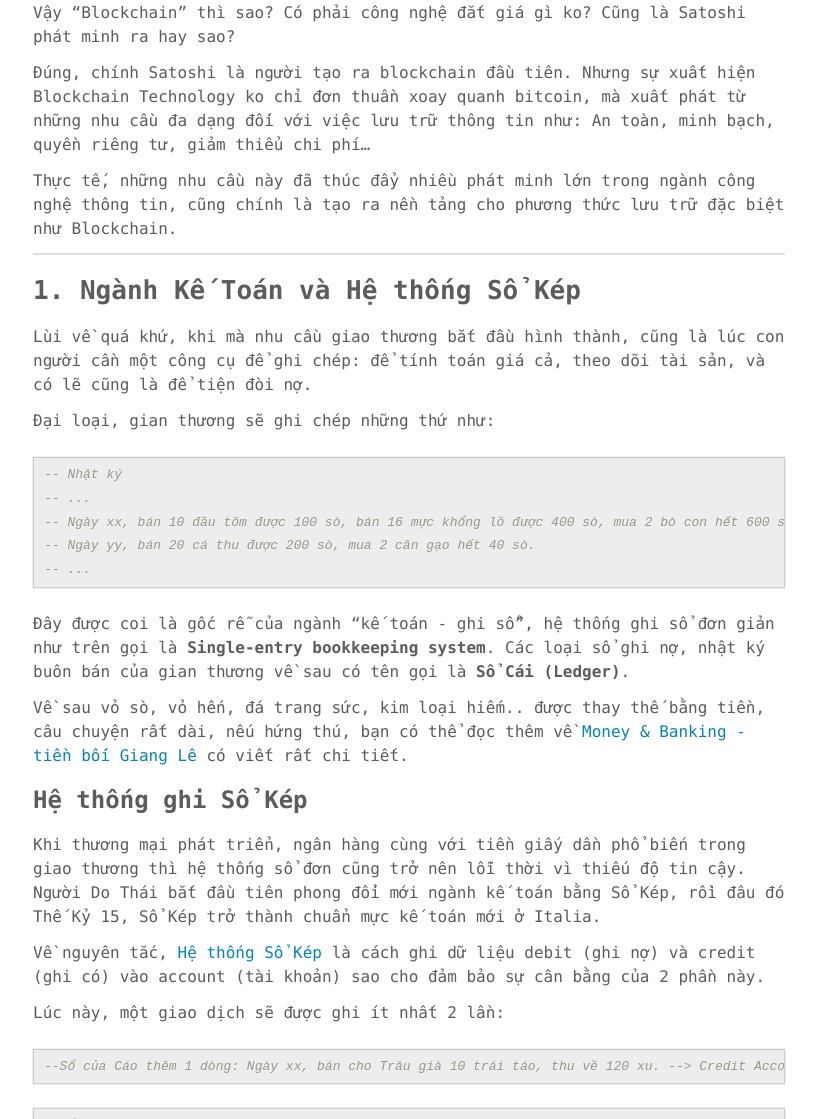
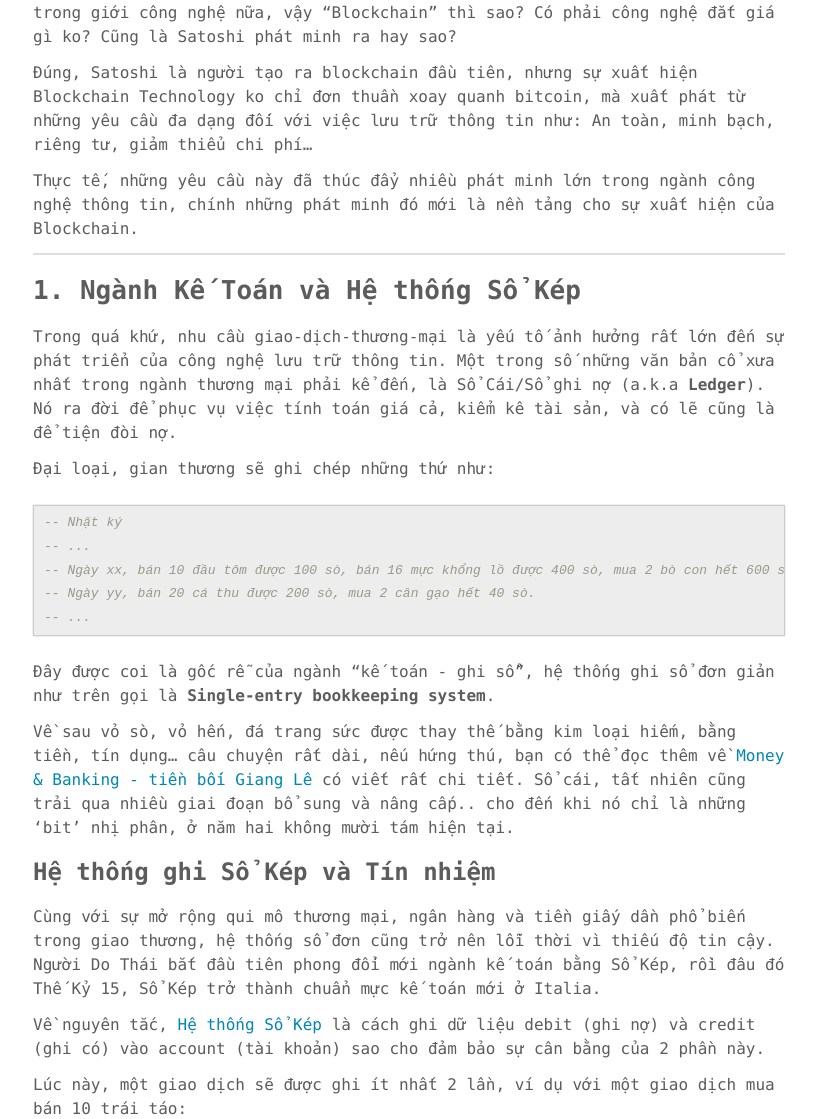
Before and after one commit to phuoc-thanh/phuoc-thanh.github.io, a Jekyll site: the page built from _posts/2018-07-17-road-to-blockchain-intro.md, in a window 1280 px wide and 1400 px high, scrolled down 297 px. Shown: the part 281-1400 px from the top of the window, without its empty margins (231-1048 px from the left). Built offline with Jekyll 4.4.1, drawn with Linux system fonts in a browser that asks for light colours; some of the changed text lies outside the part shown.

Commit message:
update blockchain history post - version 2019

````diff
--- a/_posts/2018-07-17-road-to-blockchain-intro.md
+++ b/_posts/2018-07-17-road-to-blockchain-intro.md
@@ -8,18 +8,18 @@
 
 ![A piece of History](/assets/images/rtb01/history.png)
 
-Satoshi Nakamoto cùng câu chuyện đắt giá: Bitcoin, có lẽ đã ko còn quá xa lạ. Vậy "Blockchain" thì sao? Có phải công nghệ đắt giá gì ko? Cũng là Satoshi phát minh ra hay sao?
+Satoshi Nakamoto cùng câu chuyện đắt giá: Bitcoin, có lẽ đã ko còn quá xa lạ trong giới công nghệ nữa, vậy "Blockchain" thì sao? Có phải công nghệ đắt giá gì ko? Cũng là Satoshi phát minh ra hay sao?
 
-Đúng, chính Satoshi là người tạo ra blockchain đầu tiên. Nhưng sự xuất hiện Blockchain Technology ko chỉ đơn thuần xoay quanh bitcoin, mà xuất phát từ những nhu cầu đa dạng đối với việc lưu trữ thông tin như: An toàn, minh bạch, quyền riêng tư, giảm thiểu chi phí...
+Đúng, Satoshi là người tạo ra blockchain đầu tiên, nhưng sự xuất hiện Blockchain Technology ko chỉ đơn thuần xoay quanh bitcoin, mà xuất phát từ những yêu cầu đa dạng đối với việc lưu trữ thông tin như: An toàn, minh bạch, riêng tư, giảm thiểu chi phí...
 
-Thực tế, những nhu cầu này đã thúc đẩy nhiều phát minh lớn trong ngành công nghệ thông tin, cũng chính là tạo ra nền tảng cho phương thức lưu trữ đặc biệt như Blockchain.
+Thực tế, những yêu cầu này đã thúc đẩy nhiều phát minh lớn trong ngành công nghệ thông tin, chính những phát minh đó mới là nền tảng cho sự xuất hiện của Blockchain.
 
 
 ---
 
 ## 1. Ngành Kế Toán và Hệ thống Sổ Kép
 
-Lùi về quá khứ, khi mà nhu cầu giao thương bắt đầu hình thành, cũng là lúc con người cần một công cụ để ghi chép: để tính toán giá cả, theo dõi tài sản, và có lẽ cũng là để tiện đòi nợ.
+Trong quá khứ, nhu cầu giao-dịch-thương-mại là yếu tố ảnh hưởng rất lớn đến sự phát triển của công nghệ lưu trữ thông tin. Một trong số những văn bản cổ xưa nhất trong ngành thương mại phải kể đến, là Sổ Cái/Sổ ghi nợ (a.k.a **Ledger**). Nó ra đời để phục vụ việc tính toán giá cả, kiểm kê tài sản, và có lẽ cũng là để tiện đòi nợ.
 
 Đại loại, gian thương sẽ ghi chép những thứ như:
 
@@ -31,17 +31,18 @@
 -- ...
 ```
 
-Đây được coi là gốc rễ của ngành "kế toán - ghi sổ", hệ thống ghi sổ đơn giản như trên gọi là **Single-entry bookkeeping system**. Các loại sổ ghi nợ, nhật ký buôn bán của gian thương về sau có  tên gọi là **Sổ Cái (Ledger)**.
+Đây được coi là gốc rễ của ngành "kế toán - ghi sổ", hệ thống ghi sổ đơn giản như trên gọi là **Single-entry bookkeeping system**.
 
-Về sau vỏ sò, vỏ hến, đá trang sức, kim loại hiếm.. được thay thế bằng tiền, câu chuyện rất dài, nếu hứng thú, bạn có thể đọc thêm về [Money & Banking - tiền bối Giang Lê](https://kinhtetaichinh.blogspot.com/2010/12/money-and-banking-vii.html) có viết rất chi tiết.
+Về sau vỏ sò, vỏ hến, đá trang sức được thay thế bằng kim loại hiếm, bằng tiền, tín dụng... câu chuyện rất dài, nếu hứng thú, bạn có thể đọc thêm về [Money & Banking - tiền bối Giang Lê](https://kinhtetaichinh.blogspot.com/2010/12/money-and-banking-vii.html) có viết rất chi tiết. Sổ cái, tất nhiên cũng trải qua nhiều giai đoạn bổ sung và nâng cấp.. cho đến khi nó chỉ là những 'bit' nhị phân, ở năm hai không mười tám hiện tại.
 
-### Hệ thống ghi Sổ Kép
+### Hệ thống ghi Sổ Kép và Tín nhiệm
 
-Khi thương mại phát triển, ngân hàng cùng với tiền giấy dần phổ biến trong giao thương thì hệ thống sổ đơn cũng trở nên lỗi thời vì thiếu độ tin cậy. Người Do Thái bắt đầu tiên phong đổi mới ngành kế toán bằng Sổ Kép, rồi đâu đó Thế Kỷ 15, Sổ Kép trở thành chuẩn mực kế toán mới ở Italia.
+Cùng với sự mở rộng qui mô thương mại, ngân hàng và tiền giấy dần phổ biến trong giao thương, hệ thống sổ đơn cũng trở nên lỗi thời vì thiếu độ tin cậy. Người Do Thái bắt đầu tiên phong đổi mới ngành kế toán bằng Sổ Kép, rồi đâu đó Thế Kỷ 15, Sổ Kép trở thành chuẩn mực kế toán mới ở Italia.
 
 Về nguyên tắc, [Hệ thống Sổ Kép](https://en.wikipedia.org/wiki/Double-entry_bookkeeping_system) là cách ghi dữ liệu debit (ghi nợ) và credit (ghi có) vào account (tài khoản) sao cho đảm bảo sự cân bằng của 2 phần này.
 
-Lúc này, một giao dịch sẽ được ghi ít nhất 2 lần:
+
+Lúc này, một giao dịch sẽ được ghi ít nhất 2 lần, ví dụ với một giao dịch mua bán 10 trái táo:
 
 ```haskell
 --Sổ của Cáo thêm 1 dòng: Ngày xx, bán cho Trâu già 10 trái táo, thu về 120 xu. --> Credit Account Cáo + 120
@@ -51,34 +52,34 @@
 --Sổ của Trâu thêm 1 dòng: Ngày xx, mua của Cáo già 10 trái táo, mất 120 xu. --> Debit Account Trâu + 120
 ```
 
-Như vậy đảm bảo Credit Cáo = Debit Trâu, và nếu cần thiết, 2 bên kí tên vào 1 bản hợp đồng chung, để khỏi ai giả mạo sổ sách hí hí. Và nếu cần thiết, Ngân Hàng có thể làm một ghi một bản nữa vào sổ của họ (bản ghi thứ 3)
+Như vậy đảm bảo Credit Cáo = Debit Trâu, và nếu cần thiết, 2 bên kí tên vào 1 bản hợp đồng chung, để khỏi ai giả mạo sổ sách hí hí.
 
 ![Early 19th-century ledger](/assets/images/rtb01/ledger.png)
+
+Tín nhiệm trong giao dịch cũng ra đời sau đó ít lâu, khởi đầu bằng những tiệm ký gửi vàng - Goldsmith, và tiến hoá dần thành Ngân Hàng và tiền tệ. Ngân Hàng được xem như một tổ chức tín nhiệm - bên thứ ba, đem uy tín ra để lưu trữ tài sản, đồng thời ghi chép giao dịch và tình trạng tài sản của người tham gia giaiao dịch trong hệ thống.
 
 
 ---
 
 ## 2. Yếu kém của Sổ Kép và Tổ chức tín nhiệm
 
-Cho tới hiện tại: 2018, chúng ta vẫn đang sử dụng cách ghi sổ kép có tuổi đời hơn 500 năm, và đã có những gian lận xảy ra.
+Cho tới hiện tại, chúng ta vẫn đang sử dụng cách ghi sổ kép có tuổi đời hơn 500 năm, và đã có những gian lận xảy ra.
 
 Vấn đề của Sổ Kép nằm ở 2 chữ Cân Bằng - "Balanced but it's not correct"
 
 Có rất nhiều vị đại hiệp có khả năng phù phép sự cân bằng của Sổ kép này bằng cách cố tình ghi chép sai, khai khống, mua chuộc, giả mạo chữ ký v.v... và những sai sót này được tính toán tỉ mỉ, công phu, đảm bảo "Totally Balanced" cho các tài khoản được ghi chép.
 
-Ngành kiểm toán đã phát hiện được rất nhiều gian lận và chúng ta hằng ngày vẫn chứng kiến những phiên tòa xử các vụ án giả mạo sổ sách..
 
-### Niềm tin vào vào tổ chức tín nhiệm
+### Hiểm hoạ gian lận nội bộ
 
-Vai trò của Tổ chức tín nhiệm (Trusted Third Party) trong giao dịch, ban đầu được xem như một bổ sung, để giảm thiểu rủi ro của sai sót và gian lận, và mang tính chất lưu trữ - phòng trường hợp tranh chấp, thanh tra.. đúng theo ý nghĩa câu nói "chọn mặt gửi vàng".
+Vai trò của Tổ chức tín nhiệm (Trusted Third Party) trong giao dịch, ban đầu được xem như một bổ sung, để giảm thiểu rủi ro của sai sót và gian lận, và mang tính chất lưu trữ - phòng trường hợp tranh chấp, thanh tra.. đúng như ý nghĩa câu nói "chọn mặt gửi vàng".
 
-Thế kỷ 20, đột phá trong lĩnh vực CNTT mang đến những hệ thống lưu trữ thông tin giao dịch khổng lồ, tập trung, được quản lý bởi những Tổ chức tín nhiệm .
-
+Thế kỷ 20, đột phá trong lĩnh vực CNTT mang đến những hệ thống lưu trữ thông tin giao dịch khổng lồ, tập trung, được quản lý bởi những Tổ chức tín nhiệm.
 Tất nhiên, TTP cũng có nhiều nhược điểm, và đáng kể nhất có lẽ là hiểm họa "Insider Fraud" - Gian lận nội bộ.
 
 ![Insider Fraud](/assets/images/rtb01/cyber_attack.jpg)
 
-Nói một cách dễ hiểu, là những gian lận này phát sinh từ bản thân "bên trong tổ chức" mà chúng ta đang tin tưởng. Chúng ta đang đặt niềm tin vào những tổ chức tín nhiệm, họ thường mang danh tiếng và của cải ra để đảm bảo cho sự tín nhiệm của tổ chức. Nhưng "tổ chức" đó là ai? Cũng là những con người bình thường mà thôi..
+Nói một cách dễ hiểu, là những gian lận này phát sinh từ bản thân "bên trong tổ chức" mà chúng ta đang tin tưởng. Chúng ta đang đặt niềm tin vào những tổ chức nơi mà họ thường mang danh tiếng và của cải ra để đảm bảo cho sự tín nhiệm của họ. Nhưng "tổ chức" đó là ai? Cũng là những con người bình thường mà thôi.
 
 Những người bên trong một Tổ chức tín nhiệm, họ có thẩm quyền, họ được tiếp xúc với những dữ liệu ghi chép, hệ thống thông tin quan trọng. Và họ cũng chính là nguy cơ tiềm ẩn. Nhân viên cũ, cộng tác viên, đối tác, quản trị viên và thậm chí là kiểm soát viên đều có thể trở thành nhân tố tham gia vào những cuộc gian lận như:
 
@@ -109,15 +110,16 @@
 
 > This alternate logic has been expressed in the term Centralised Vulnerability Party or CVP. Instead of the marketing hope that you trust the TTP, you the user are forced to trust. You have no choice, and are vulnerable to this central, all-powerful party...
 
+Một nguy cơ bảo mật khác của TTP là Single Point of Failure cũng thường được đề cập đến, nói đơn giản thì dữ liệu tập trung ở một nơi thì đồng nghĩa với rủi ro mất mát / ngưng hoạt động của toàn hệ thống nếu như điểm tập trung đó bị phá vỡ (bởi những cuộc tấn công, bởi hiểm hoạ tự nhiên, phá hoại nội bộ...).
+
+
 ---
 
-## 5. Một hệ thống ghi chép hoàn hảo
+## 3. Một hệ thống ghi chép hoàn hảo
 
-Nhận thấy những hiểm họa về an toàn thông tin và mặt trái của nguyên lý tập trung trong những Tổ chức tín nhiệm, chúng ta lại một lần nữa đi tìm giải pháp cho một nền tảng lưu trữ mới...
+Để khắc phục những nguy cơ về an toàn thông tin như đã kể trên, rất nhiều nghiên cứu và thử nghiệm được tiến hành, đặc biệt là ở 2 lĩnh vực: Mã hoá thông tin và phân tán dữ liệu.
 
-Có một sự thật rằng, khi người nào đó tìm ra được một lỗ hổng của hệ thống, thì chính người đó cũng đồng thời nghĩ tới giải pháp khắc phục. Hơn ai hết, họ là người hiểu rõ bản chất vấn đề nhất.
-
-Từ những năm 198x, rất nhiều nhà nghiên cứu đã đóng góp vào quá trình cải tiến hệ thống ghi chép, lưu trữ, thanh toán, mã hóa... Gián tiếp lẫn trực tiếp, lý thuyết và thử nghiệm... Các bạn có thể xem thêm ở đây: [Satoshi Nakamoto Institute](https://nakamotoinstitute.org/literature/), một số bài nổi bật tôi gợi ý nên đọc:
+Trong số những giải pháp về lưu trữ số, có rất nhiều nghiên cứu đã ảnh hưởng đến sự ra đời của bitcoin, như:
 
 1. [Nick Szabo - The God Protocols (1997-1999)](https://nakamotoinstitute.org/the-god-protocols/)
 
@@ -129,7 +131,7 @@
 
 5. [Ian Grigg - Triple Entry Accounting (2005)](https://nakamotoinstitute.org/triple-entry-accounting)
 
-Note: Nghiên cứu của Ian Grigg hoàn toàn ko liên quan đến lý thuyết "Momentum Accounting and Triple-Entry Bookkeeping" của giáo sư Yuji Ijiri. Có một blog trên hackernoon đã viết sai về khái niệm "kế toán tam phân", người dịch Việt ngữ cũng sai theo.
+**Note: Nghiên cứu của Ian Grigg hoàn toàn ko liên quan đến lý thuyết "Momentum Accounting and Triple-Entry Bookkeeping" của giáo sư Yuji Ijiri. Có một blog trên hackernoon đã viết sai về khái niệm "kế toán tam phân", người dịch Việt ngữ cũng đã hiểu sai về khái niệm này.**
 
 Tóm tắt lại cho các bạn ko có thời gian đọc, những nghiên cứu khoảng thời gian này, ít nhiều đều hướng đến một hệ thống lưu trữ hoàn thiện, mang các đặc điểm:
 
@@ -137,11 +139,11 @@
 
 - Tính toàn vẹn: mỗi thông tin (giao dịch) được lưu vào sổ thì không có cách nào chỉnh sửa, thay đổi.
 
-- Tính tự chủ: Cơ chế đồng thuận/xác minh ngang hàng và công bằng, nhằm loại bỏ bên bên thứ 3 (hệ thống tín nhiệm).
+- Tính tự chủ: Cơ chế hoạt động ngang hàng, nhằm loại bỏ bên bên thứ 3 (hệ thống tín nhiệm).
 
 ### Sự ra đời của bitcoin/blockchain
 
-Và cuối năm 2008, Satoshi đại hiệp đã mang đến hệ thống thanh toán "như yêu cầu": Bitcoin!
+Và cuối năm 2008, Satoshi đại hiệp đã mang đến một cuốn Sổ Cái "như yêu cầu": Bitcoin!
 
 Bitcoin ra đời để khẳng định tính khả thi của tiền số (Electronic Cash or Digital Cash) nhưng đồng thời (vô tình ??) nó cũng là một giải pháp cho lưu trữ thông tin. Phương thức hoạt động của bitcoin như sau:
 
@@ -155,23 +157,14 @@
 
 Các bạn có thể xem [Khảo sát toàn cầu về Blockchain của Deloitte - 2018](https://www2.deloitte.com/content/dam/Deloitte/us/Documents/financial-services/us-fsi-2018-global-blockchain-survey-report.pdf) để thấy bức tranh toàn cảnh về trạng thái hiện tại của công nghệ blockchain.
 
-Thêm một số giải pháp cụ thể trên nền tảng blockchain [của IBM](https://www.ibm.com/blockchain/use-cases/):
-
-1. [Ứng dụng blockchain vào hồ sơ y tế và dữ liệu y học lâm sàng](https://www-01.ibm.com/common/ssi/cgi-bin/ssialias?htmlfid=KU912404USEN)
-
-2. [Blockchain trong an toàn thực phẩm và tra cứu nguồn gốc](https://www-03.ibm.com/press/us/en/pressrelease/53013.wss)
-
-3. [Hệ thống thông tin định danh và tài sản cá nhân dựa trên blockchain](https://www-01.ibm.com/common/ssi/cgi-bin/ssialias?htmlfid=KU912405USEN)
-
-4. [Tiền kỹ thuật số và hệ thống thanh toán mới](https://www-03.ibm.com/press/us/en/pressrelease/53290.wss)
-
-5. [Quản lý mạng lưới năng lượng kiểu phân tán](https://www-03.ibm.com/press/us/en/pressrelease/52243.wss)
-
-6. [Đổi mới trong quản lý quỹ đầu tư](https://www.youtube.com/watch?time_continue=1&v=uXx2vpDngPU)
+Hoặc bạn cũng có thể tham khảo thêm các giải pháp cụ thể trên nền tảng blockchain [của IBM](https://www.ibm.com/blockchain/use-cases/)
 
 ...
 
 Và còn rất nhiều ứng dụng tiềm năng khác, đang đợi những nhà phát triển tiên phong...
+
+
+---
 
 ## References
 
````
